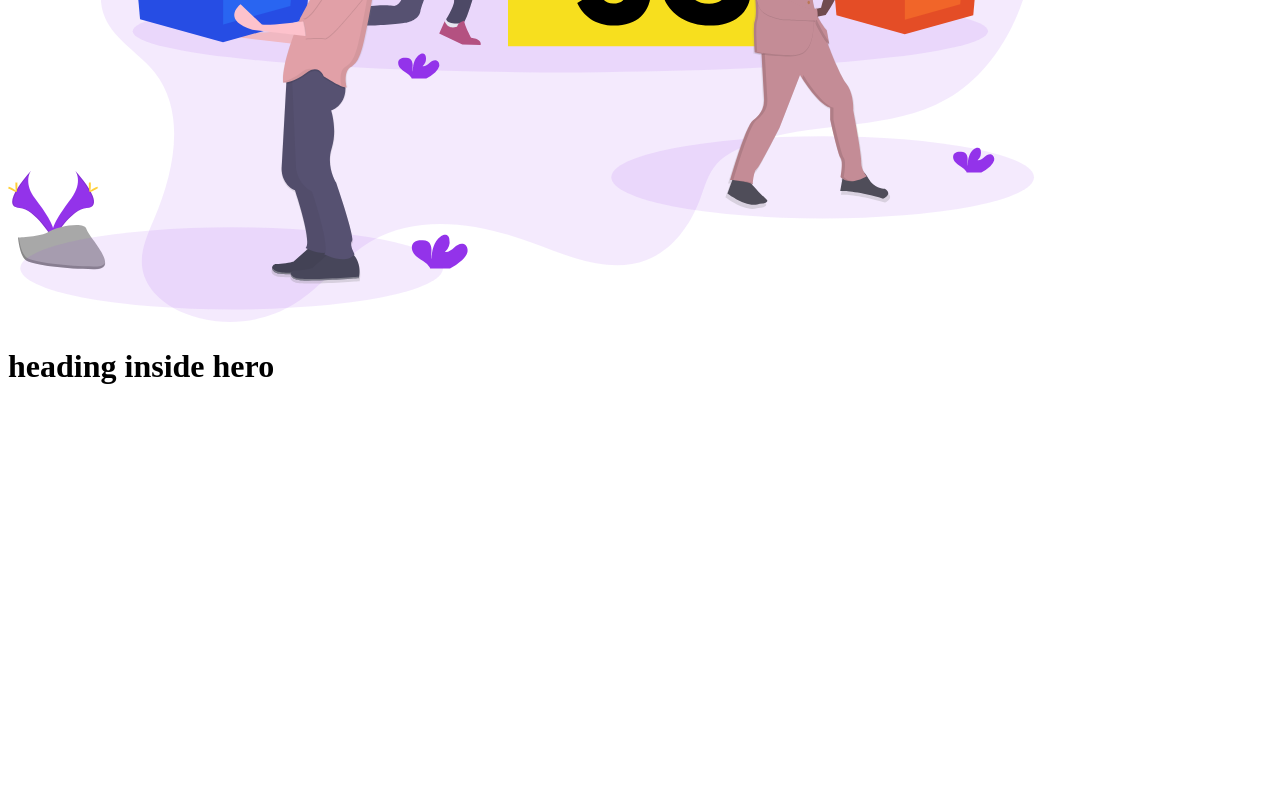
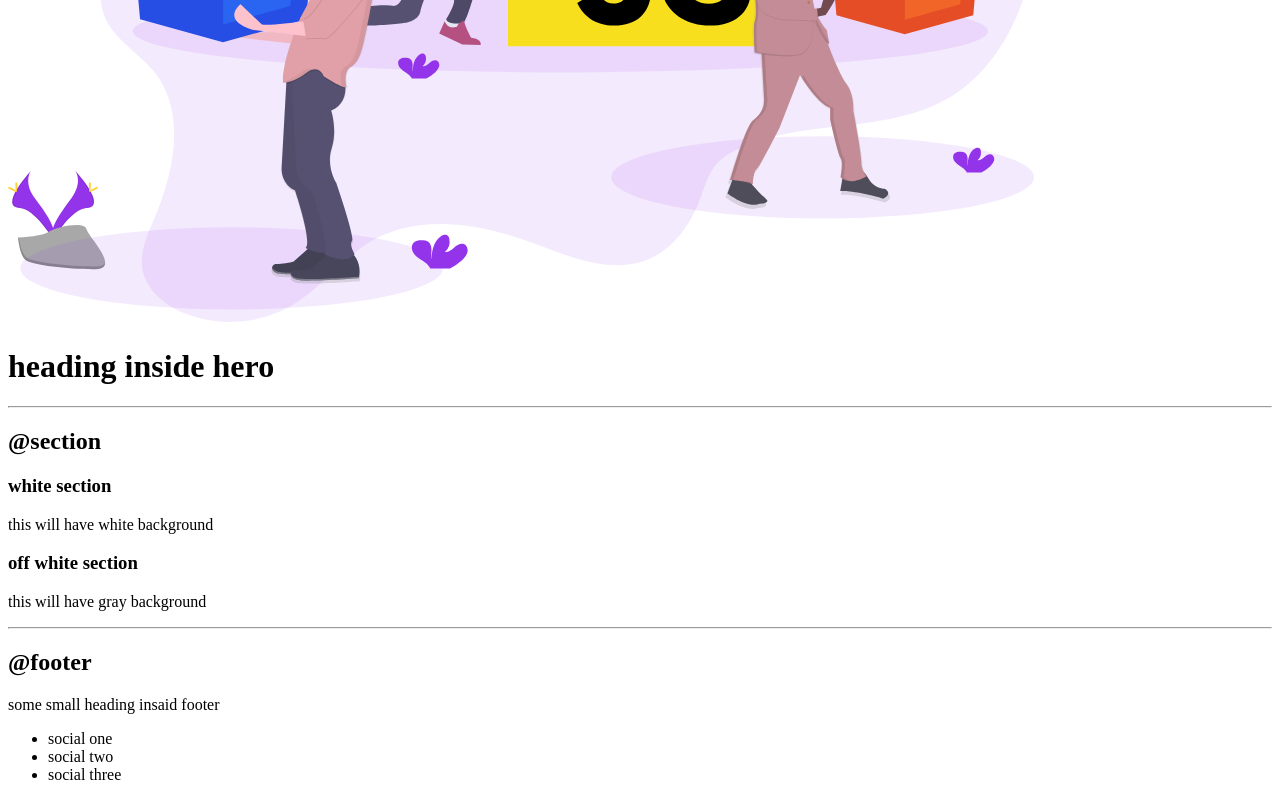
Before and after one commit to harshal161989/neogcamp-lesson-3a, a plain HTML site: page index.html in a window 1280 px wide. Shown: the part 1713-2513 px from the top of the page. Before the commit the page ends 2119 px from the top, so only its background shows below. Drawn offline with Linux system fonts and the light colour scheme.

Commit message:
section and footers

```diff
--- a/index.html
+++ b/index.html
@@ -93,6 +93,34 @@
    </header>
 
 
+   <hr>
+
+   <h2>@section</h2>
+
+   <section>
+        <h3>white section</h3>
+        <p>this will have white background</p>
+   </section>
+
+   <section>
+         <h3>off white section</h3>
+         <p>this will have gray background</p>
+   </section>
+
+   <hr>
+
+   <h2>@footer</h2>
+
+   <footer>
+       <div>some small heading insaid footer</div>
+       <ul>
+        <li>social one</li>
+        <li>social two</li>
+        <li>social three</li>
+       </ul>
+   </footer>
+
+
 
 
 
```
